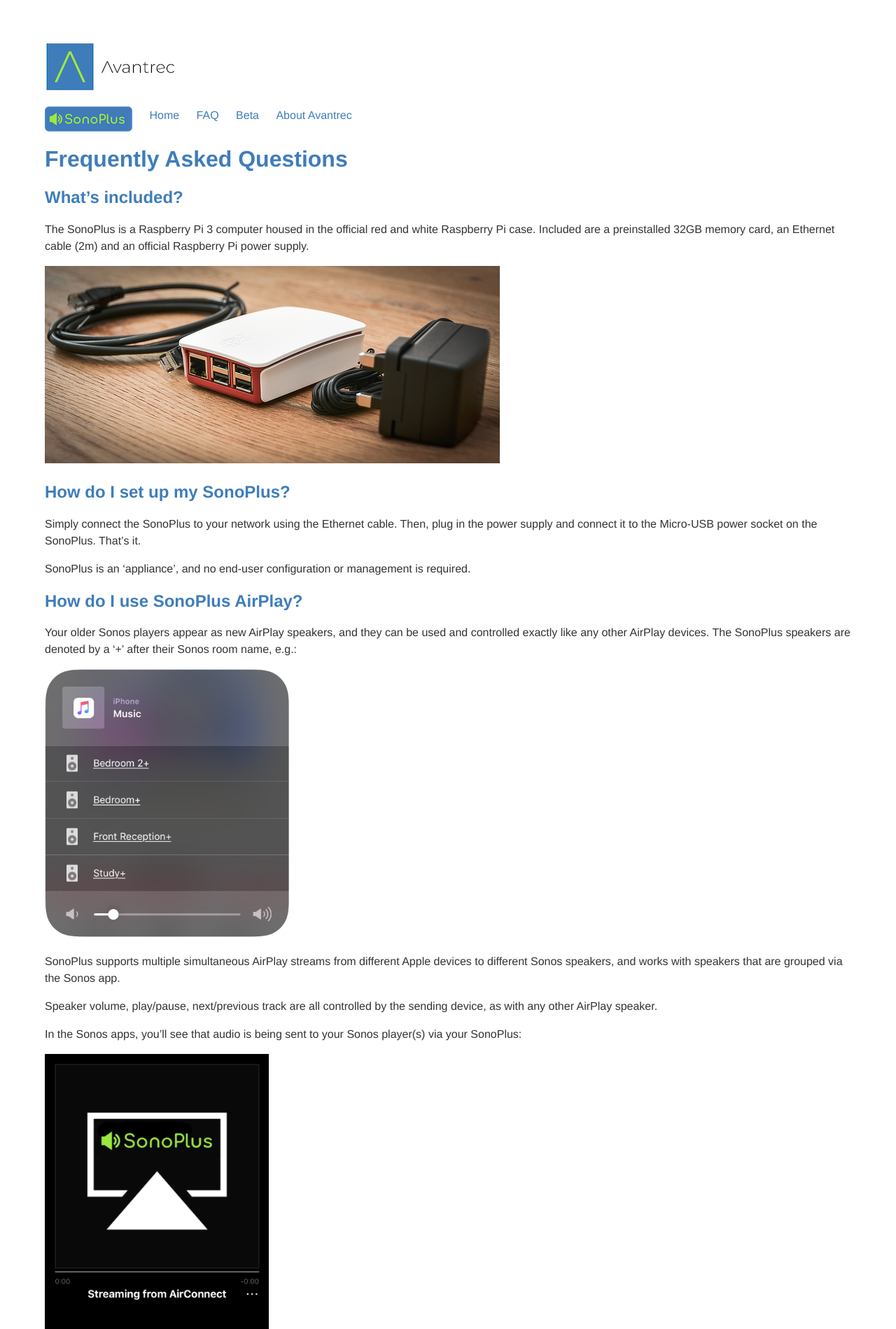
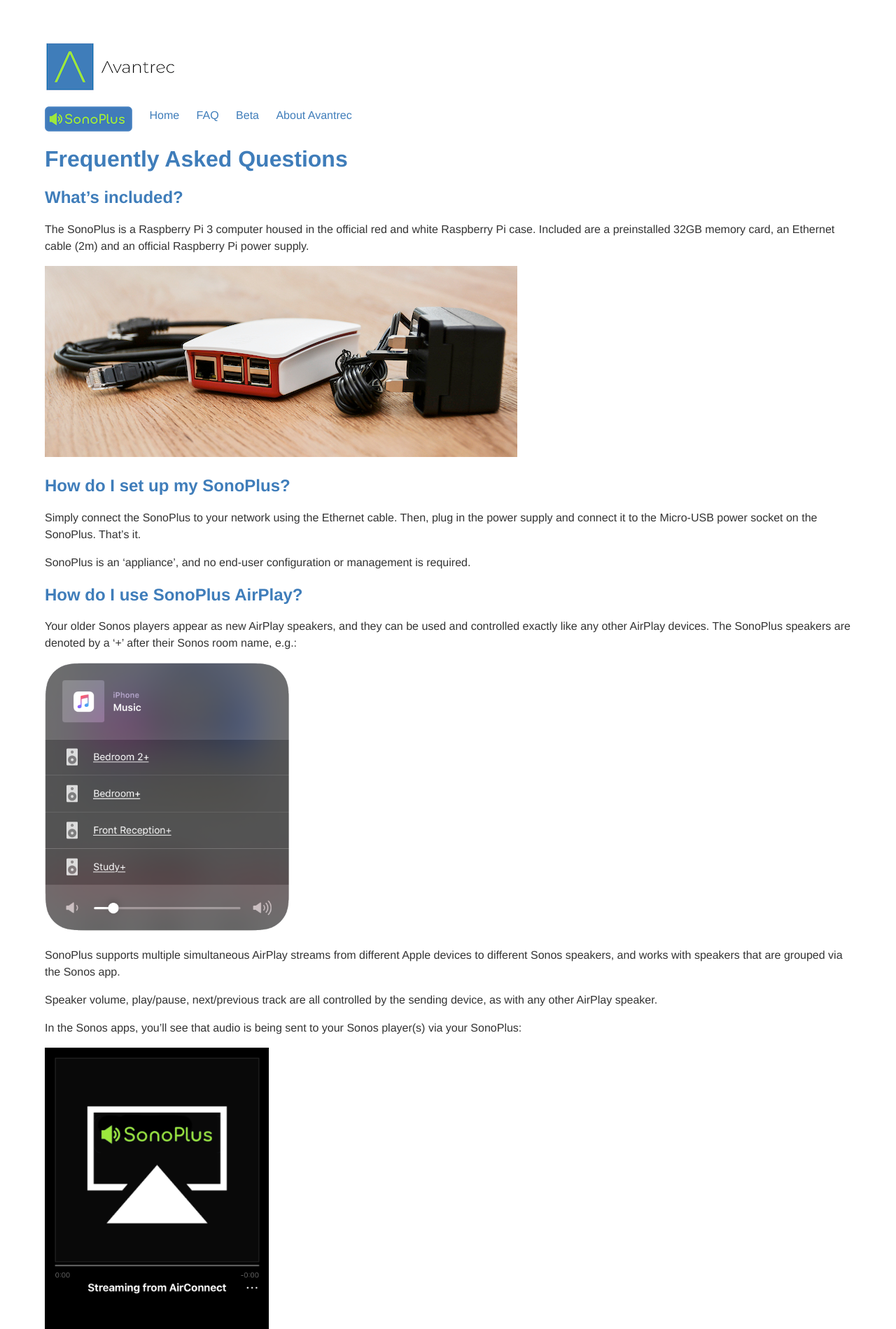
Before and after one commit to avantrec/avantrec.github.io, a Jekyll site: the page built from sonoplus-faq/index.md, in a window 1280 px wide. Shown: the top 1899 px of the page at 70% size. Built offline with Jekyll 4.4.1, drawn with Linux system fonts in a browser that asks for light colours.

Commit message:
Change image

```diff
--- a/sonoplus-faq/index.md
+++ b/sonoplus-faq/index.md
@@ -9,7 +9,7 @@
 
 The SonoPlus is a Raspberry Pi 3 computer housed in the official red and white Raspberry Pi case. Included are a preinstalled 32GB memory card, an Ethernet cable (2m) and an official Raspberry Pi power supply.
 
-![SonoPlus](/images/SonoPlus.png)
+![SonoPlus](/images/20190622-DSC_8894.jpg)
 
 ## How do I set up my SonoPlus?
 
```
Also changed, not shown: images/20190622-DSC_8894.jpg (added), images/SonoPlus2.png (added).
